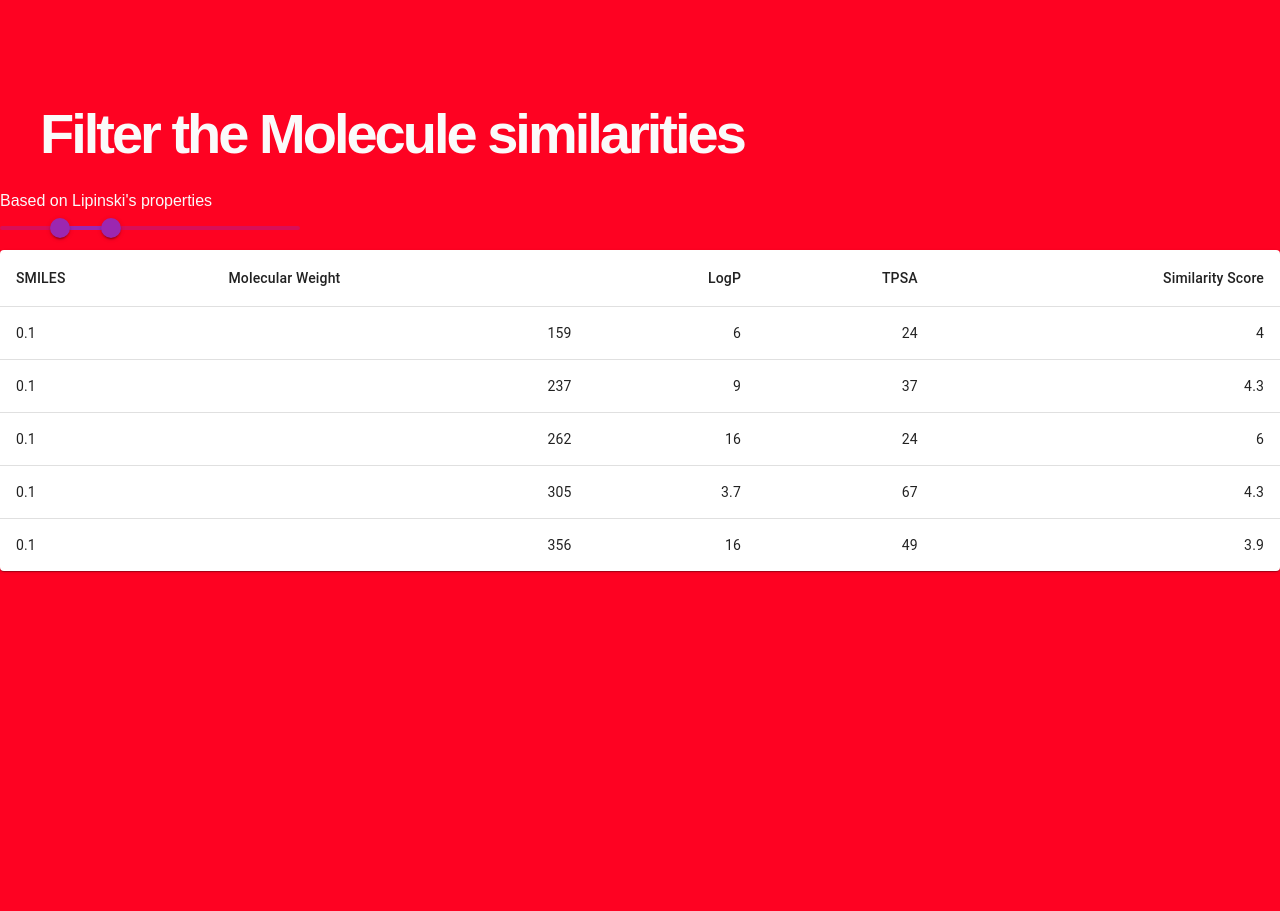
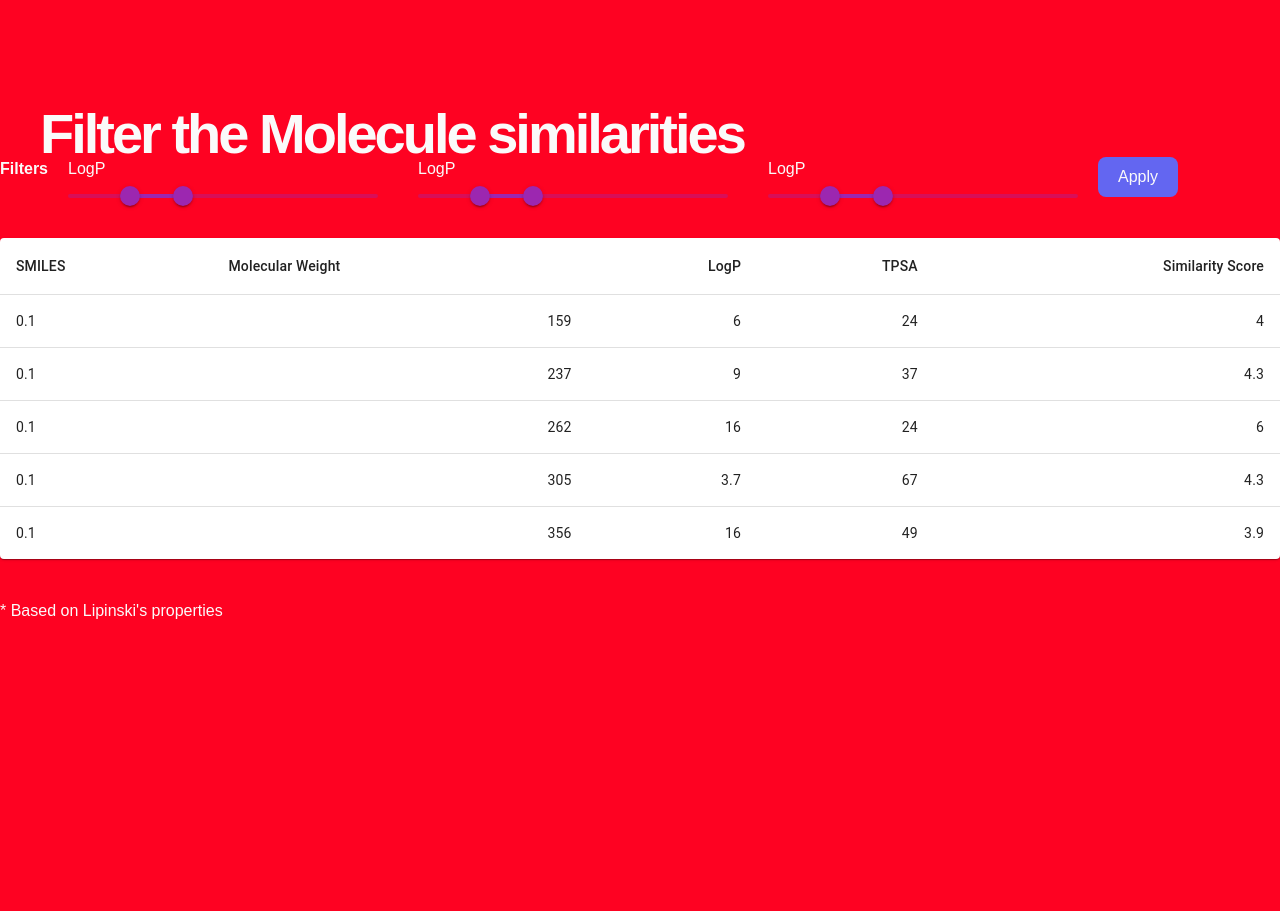
Before and after one commit to sprihajha/hacking-the-gender-stack-frontend, a Next.js app: page /parallaxScroll in a window 1280 px wide. Shown: the part 1620-2531 px from the top of the page. Built offline with nearby package versions, Linux system fonts and the light colour scheme.

Commit message:
Added filters

```diff
--- a/components/filterLibrary.tsx
+++ b/components/filterLibrary.tsx
@@ -32,16 +32,20 @@ const rows = [
   createData(0.1, 305, 3.7, 67, 4.3),
   createData(0.1, 356, 16.0, 49, 3.9),
 ];
+
 const FilterLibrary = () => {
   const [value, setValue] = React.useState<number[]>([20, 37]);
 
   const handleChange = (event: Event, newValue: number | number[]) => {
     setValue(newValue as number[]);
   };
+
   return (
     <>
-      <h6>Based on Lipinski&apos;s properties</h6>
-      <Box sx={{ width: 300 }}>
+      <div className="flex flex-row py-5">
+        <h3 className="font-semibold items-center justify-center">Filters</h3>
+        <Box sx={{ width: 350 }} className="px-5">
+          <label>LogP</label>
           <Slider
             getAriaLabel={() => "Temperature range"}
             value={value}
@@ -51,6 +55,37 @@ const FilterLibrary = () => {
             color="secondary"
           />
         </Box>
+        <Box sx={{ width: 350 }} className="px-5">
+          <label>LogP</label>
+          <Slider
+            getAriaLabel={() => "Temperature range"}
+            value={value}
+            onChange={handleChange}
+            valueLabelDisplay="auto"
+            getAriaValueText={valuetext}
+            color="secondary"
+          />
+        </Box>
+        <Box sx={{ width: 350 }} className="px-5">
+          <label>LogP</label>
+          <Slider
+            getAriaLabel={() => "Temperature range"}
+            value={value}
+            onChange={handleChange}
+            valueLabelDisplay="auto"
+            getAriaValueText={valuetext}
+            color="secondary"
+          />
+        </Box>
+        <button
+          type="button"
+          className="bg-indigo-500 rounded-lg px-5 h-10"
+          disabled
+        >
+          Apply
+        </button>
+      </div>
+
       <TableContainer component={Paper}>
         <Table sx={{ minWidth: 650 }} aria-label="simple table">
           <TableHead>
@@ -80,6 +115,7 @@ const FilterLibrary = () => {
           </TableBody>
         </Table>
       </TableContainer>
+      <h6 className="pt-10">* Based on Lipinski&apos;s properties</h6>
     </>
   );
 };
```
Lines whose indentation alone changed are shown as unchanged.
